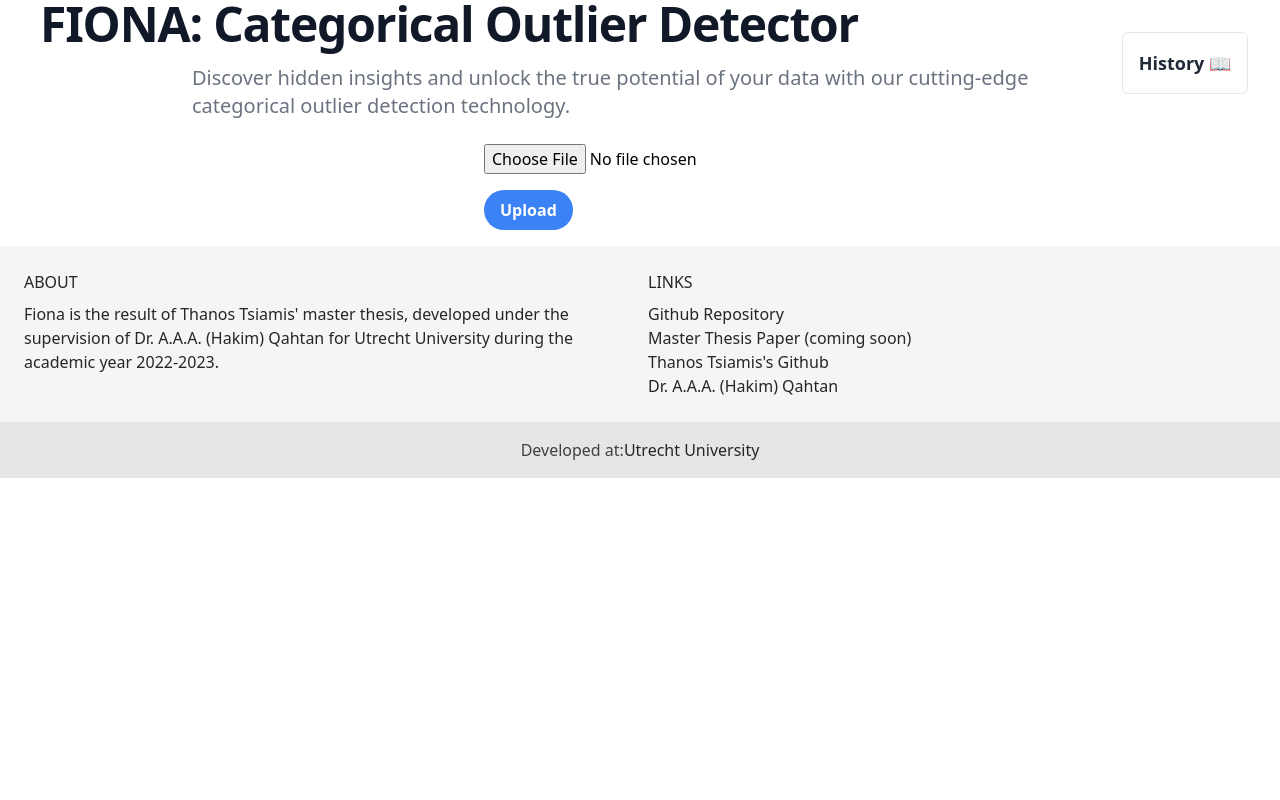
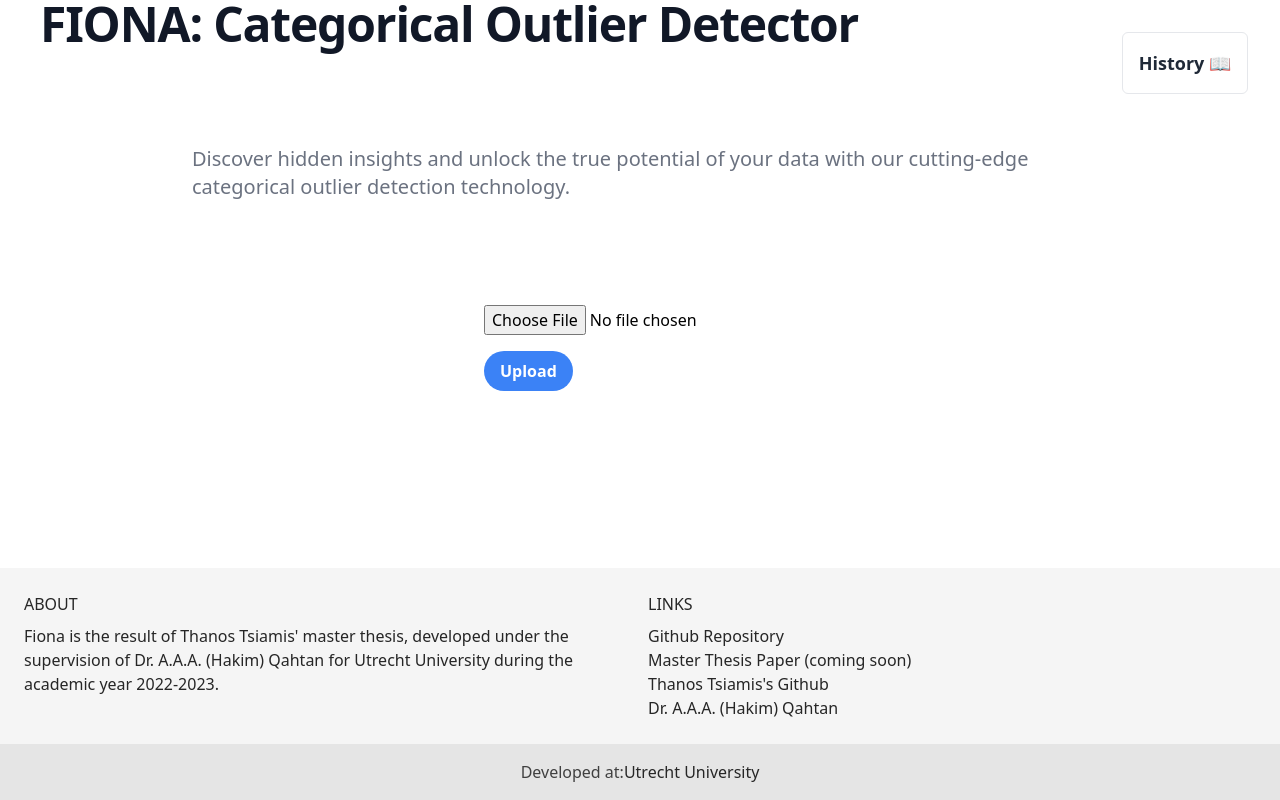
Before and after one commit to ThanosTsiamis/FIONA, a Next.js app in the folder client_side/: page / in a window 1280 px wide. Built offline with nearby package versions, Linux system fonts and the light colour scheme.

Commit message:
Footer should now be reactive and stick to the bottom

```diff
--- a/client_side/pages/index.tsx
+++ b/client_side/pages/index.tsx
@@ -73,7 +73,7 @@ function FileUploadForm() {
     };
 
     return (
-        <div>
+        <div className={"flex flex-col h-screen justify-between"}>
             <Head>
                 <title>FIONA</title>
             </Head>
```
